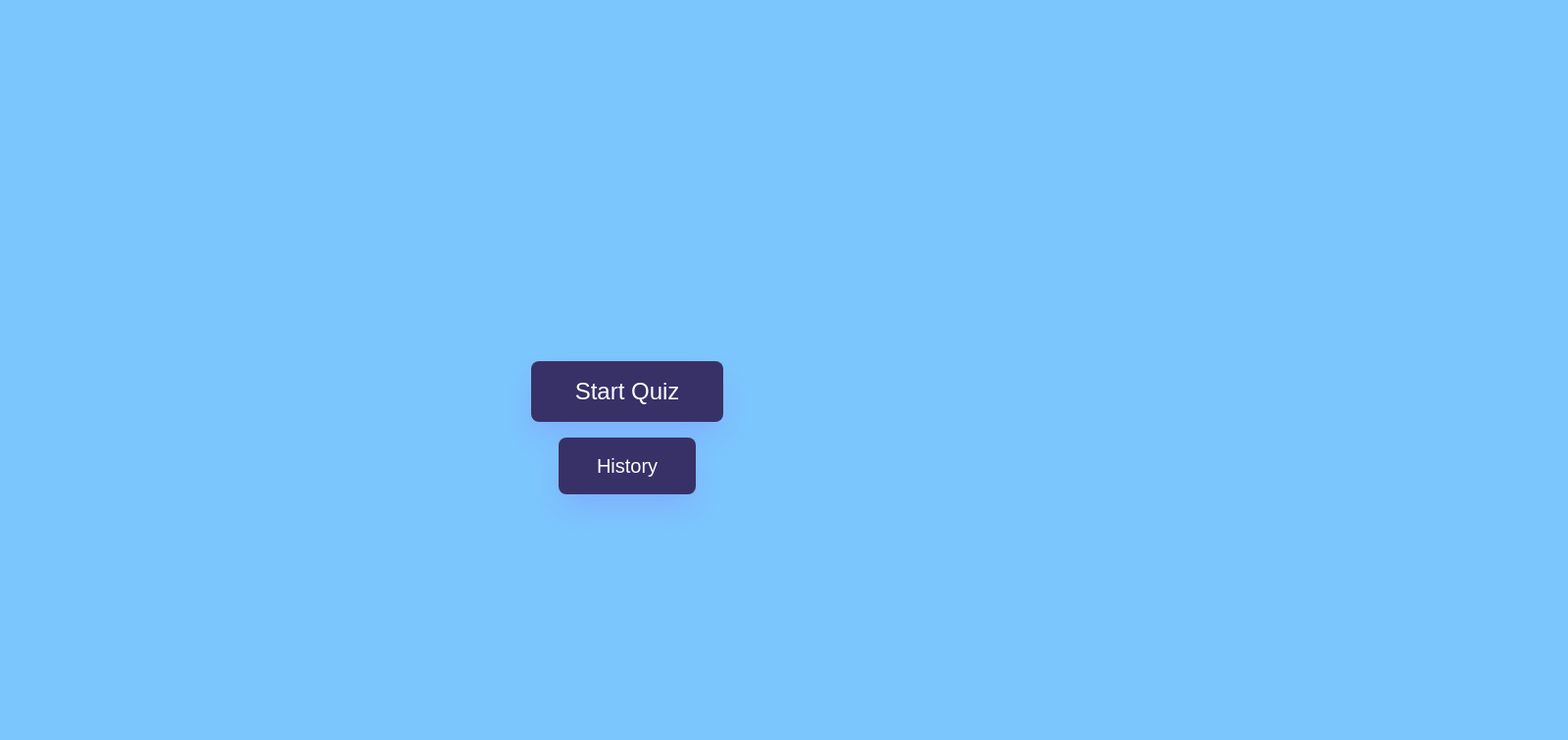
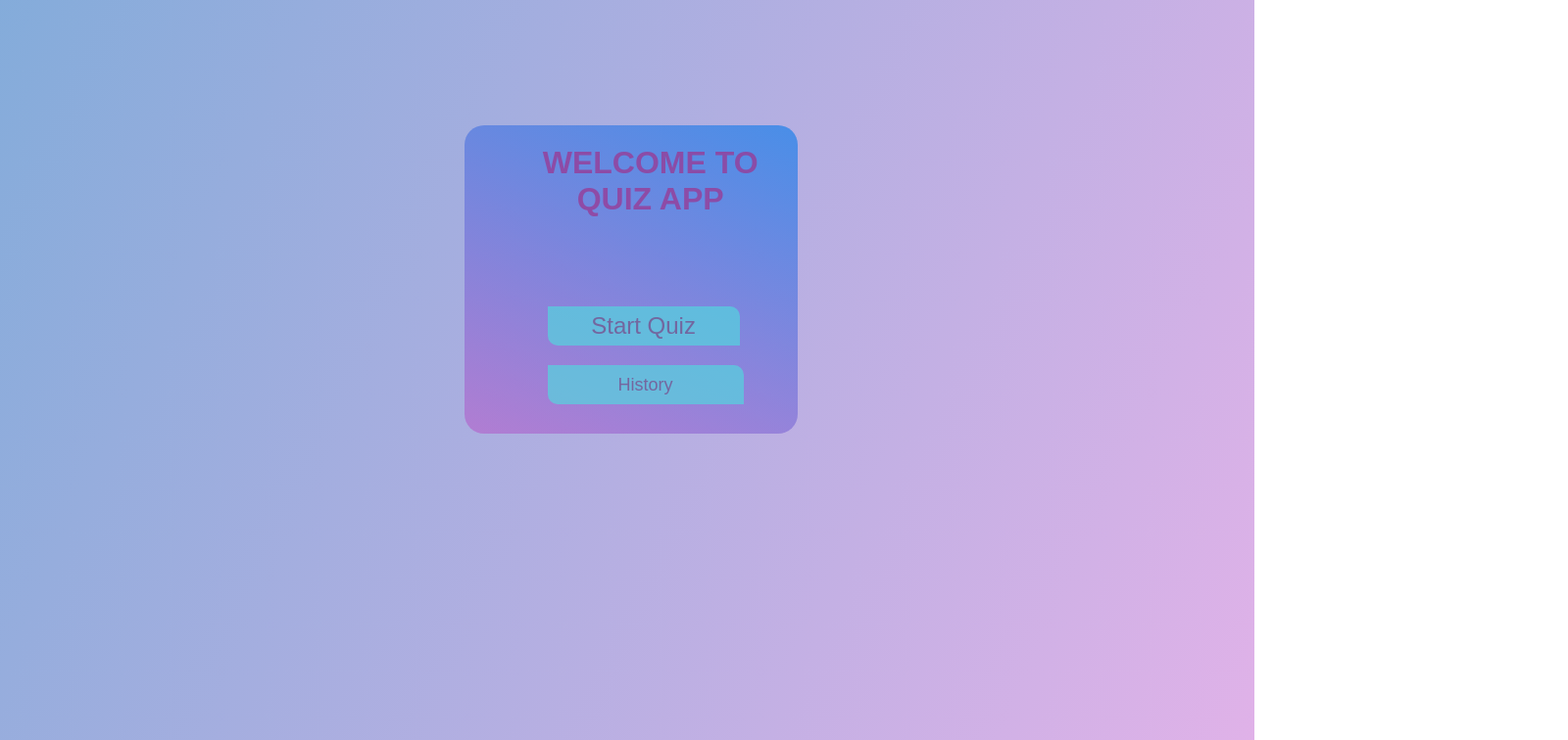
Before and after one commit to annsh97/final-project-quiz-app, a React (Create React App) app: page / in a window 1280 px wide. Shown: the top 756 px of the page at 98% size, 1600 px wide, since content can reach past the window. Built offline with nearby package versions, Linux system fonts and the light colour scheme.

Commit message:
fixed css

```diff
--- a/db.json
+++ b/db.json
@@ -10,7 +10,7 @@
     {
       "id": 2,
       "type": "multiple",
-      "question": "რომლებია Array-ის მეთოდები ",
+      "question": "რომლებია Array-ის მეთოდები? ",
 
       "options": ["map()", "valueOf()", "filter()", "values()"]
     },
@@ -29,7 +29,7 @@
     {
       "id": 4,
       "type": "boolean",
-      "question": "სწორია თუ არა შედეგი:  const array = [1,2,3,4,5,6] console.log(array.fill(10))  output: (6) [10, 10, 10, 10, 10, 10]"
+      "question": "სწორია თუ არა შედეგი;  const array = [1,2,3,4,5,6]; console.log(array.fill(10));  output: (6) [10, 10, 10, 10, 10, 10]"
     },
     {
       "id": 5,
--- a/src/Home.css
+++ b/src/Home.css
@@ -1,65 +1,47 @@
-body {
-  background-color: #8ecae6;
-  width: 100%;
-  height: 100vh;
-  display: flex;
+.button-items {
+  border: none;
+  width: 100px;
+  height: 40px;
+  text-align: center;
+
+  background: transparent;
+  outline: none;
+  background-color: rgba(82, 216, 223, 0.675);
+  margin-bottom: 20px;
+  margin-top: 50px;
+  color: rgba(126, 45, 118, 0.597);
+  margin-left: 15%;
 }
 
-.button-items {
-  position: absolute;
-  left: 50%;
-  top: 50%;
+button:hover {
+  cursor: pointer;
+}
 
-  align-items: center;
-  background-color: #383168;
-  border: 0;
-  border-radius: 8px;
-  box-shadow: rgba(151, 65, 252, 0.2) 0 15px 30px -5px;
-  box-sizing: border-box;
-  color: #ffffff;
-  display: flex;
-  font-family: sans-serif;
-  font-size: 20px;
-  justify-content: center;
-  line-height: 1em;
-  max-width: 100%;
-  min-width: 140px;
-  padding: 19px 24px;
-  text-decoration: none;
-  user-select: none;
-  -webkit-user-select: none;
-  touch-action: manipulation;
-  white-space: nowrap;
-  cursor: pointer;
-  transform: translate(-50%, -50%);
+button:disabled {
+  display: none;
 }
 
 .button-history {
-  margin-top: 210px;
-  margin-left: 140px;
+  border: none;
+  width: 200px;
+  height: 40px;
+  text-align: center;
 
-  align-items: center;
-  background-color: #383168;
-  border: 0;
-  border-radius: 8px;
-  box-shadow: rgba(151, 65, 252, 0.2) 0 15px 30px -5px;
-  box-sizing: border-box;
-  color: #ffffff;
-  display: flex;
-  font-family: sans-serif;
-  font-size: 20px;
-  justify-content: center;
-  line-height: 1em;
-  max-width: 100%;
-  min-width: 140px;
-  padding: 19px 24px;
-  text-decoration: none;
-  user-select: none;
-  -webkit-user-select: none;
-  touch-action: manipulation;
-  white-space: nowrap;
+  background: transparent;
+  outline: none;
+  background-color: rgba(82, 216, 223, 0.675);
+  margin-bottom: 30px;
+  color: rgba(126, 45, 118, 0.597);
+  font-size: large;
+  margin-left: 15%;
+}
+
+button:hover {
   cursor: pointer;
-  transform: translate(-50%, -50%);
+}
+
+button:disabled {
+  display: none;
 }
 
 @media (min-width: 768px) {
@@ -70,28 +52,35 @@ body {
 }
 
 .button-home {
-  position: absolute;
-  top: 6px;
-  left: 6px;
-  align-items: center;
-  background-color: #383168;
-  border: 0;
-  border-radius: 8px;
-  box-shadow: rgba(151, 65, 252, 0.2) 0 15px 30px -5px;
-  box-sizing: border-box;
-  color: #ffffff;
-  display: flex;
-  font-family: sans-serif;
-  font-size: 20px;
-  justify-content: center;
-  line-height: 1em;
-  max-width: 100%;
-  min-width: 140px;
-  padding: 19px 24px;
-  text-decoration: none;
-  user-select: none;
-  -webkit-user-select: none;
-  touch-action: manipulation;
-  white-space: nowrap;
+  border: none;
+  width: 100px;
+  height: 30px;
+  text-align: center;
+  border-radius: 0px 10px;
+  background: transparent;
+  outline: none;
+  background-color: rgb(213, 201, 185);
+  margin-left: 5%;
+}
+
+button:hover {
   cursor: pointer;
+  border: 2px solid #fff;
+  border-radius: 0px 10px;
 }
+
+button:disabled {
+  display: none;
+}
+.start-page {
+  list-style: none;
+  background: linear-gradient(
+    205deg,
+    rgba(46, 134, 233, 0.8),
+    rgba(184, 76, 196, 0.5)
+  );
+  border-radius: 20px;
+  max-width: 300px;
+  margin-left: 12%;
+  margin-right: 10%;
+}
--- a/src/Home.jsx
+++ b/src/Home.jsx
@@ -12,13 +12,19 @@ function Home() {
   };
   return (
     <div>
-      <button className="button-items" onClick={enterQuiz}>
-        Start Quiz
-      </button>
-      <button className="button-history" onClick={enterHistory}>
-        {" "}
-        History{" "}
-      </button>
+      <ul className="start-page">
+        <h1>Welcome to Quiz App</h1>
+        <li>
+          <button className="button-items" onClick={enterQuiz}>
+            Start Quiz
+          </button>
+        </li>
+        <li>
+          <button className="button-history" onClick={enterHistory}>
+            History
+          </button>
+        </li>
+      </ul>
     </div>
   );
 }
--- a/src/Quiz.css
+++ b/src/Quiz.css
@@ -1,17 +1,17 @@
 .container {
-  position: absolute;
-  left: 50%;
-  top: 50%;
-  align-items: center;
-  justify-content: center;
+  border: 4px solid rgba(255, 255, 255, 1);
+  background-color: rgb(137, 196, 169);
+  border-radius: 0px 10%;
+  grid-template-columns: repeat(2, 1fr);
+  grid-template-rows: repeat(4, 1fr);
 }
 .progress-bar-container {
   width: 100%;
-  background-color: #b87fca;
+  background-color: #ffffff;
   text-align: center;
-  border-top: 2px solid greenyellow;
-  border-bottom: 2px solid greenyellow;
+
   -ms-progress-appearance: bar;
+  border-radius: 15px;
 }
 
 .score-container {
@@ -23,46 +23,59 @@
 }
 
 body {
-  background-color: #7cc6fe;
-  display: flex;
-  justify-content: center;
-  align-items: center;
-  min-height: 100vh;
+  font-family: sans-serif;
+  background: linear-gradient(
+    115deg,
+    rgba(101, 151, 209, 0.8),
+    rgba(202, 102, 211, 0.5)
+  );
+  background-size: cover;
+  background-position: center;
+  background-repeat: no-repeat;
+  height: 100vh;
+  width: 100%;
+
+  margin-left: 25%;
+  margin-right: 25%;
+  margin-top: 10%;
 }
 
 .page {
-  background-color: rgb(44, 124, 161);
-  border-radius: 15px;
-  box-shadow: 0 0 10px 2px rgba(100, 100, 100, 0.1);
-  width: 600px;
-  overflow: hidden;
-  cursor: pointer;
+  width: 40vw;
+  padding: 2rem;
+  background: linear-gradient(
+    115deg,
+    rgba(101, 151, 209, 0.8),
+    rgba(202, 102, 211, 0.5)
+  );
+  cursor: default;
+  border-radius: 20px;
 }
 
 button {
-  background-color: #982cb6;
-  color: #fff;
   border: none;
-  display: block;
+  width: 100px;
+  height: 30px;
+  text-align: center;
+  border-radius: 0px 10px;
+  background: transparent;
+  outline: none;
+  background-color: rgba(82, 216, 223, 0.675);
+  margin-left: 40%;
+  margin-bottom: 10px;
+}
+
+button:hover {
   cursor: pointer;
-  font-size: 1.1rem;
-  font-family: inherit;
-  padding: 0.5rem;
-  border-radius: 20px;
-  margin: 0em;
-  border-top: 4px solid greenyellow;
-  border-bottom: 4px solid greenyellow;
+  border: 2px solid #fff;
 }
-button:hover {
-  background-color: #982cb6;
-}
-button:focus {
-  outline: none;
-  background-color: #982cb6;
+
+button:disabled {
+  display: none;
 }
 
 .question-section {
-  width: 100%;
+  width: 80%;
   position: relative;
 }
 
@@ -93,11 +106,11 @@ button:focus {
   display: flex;
   flex-direction: column;
   justify-content: space-between;
-  padding: 20px 20px 20px 20pc;
+  padding: 20px 20px 20px 20px;
 }
 
 .correct {
-  background-color: #2da3239a;
+  background-color: rgba(122, 219, 43, 0.366);
   border: 20px 20px 20px 20px;
   color: white;
   padding: 20px;
@@ -105,9 +118,12 @@ button:focus {
 }
 
 .incorrect {
-  background-color: #a11f4d97;
+  background-color: #7a345880;
   border: 20px 20px 20px 20px;
   color: white;
   padding: 20px;
   border-radius: 15px;
 }
+.progress-bar.bg-warning {
+  background-color: rgba(60, 202, 70, 0.736);
+}
--- a/src/components/History/History.css
+++ b/src/components/History/History.css
@@ -1,7 +1,7 @@
 h1 {
   text-transform: uppercase;
   font-weight: bold;
-  color: rgb(133, 53, 53);
+  color: rgba(152, 59, 150, 0.794);
   padding: 20px 10px;
   text-align: center;
 }
@@ -38,7 +38,7 @@ th {
 }
 
 .active {
-  background-color: rgb(158, 70, 164);
+  background-color: rgba(158, 70, 164, 0.804);
   border: 20px 20px 20px 20px;
   color: white;
   padding: 20px;
@@ -46,28 +46,25 @@ th {
 }
 
 .button-home {
-  position: absolute;
-  top: 6px;
-  left: 6px;
-  align-items: center;
-  background-color: #383168;
-  border: 0;
-  border-radius: 8px;
-  box-shadow: rgba(151, 65, 252, 0.2) 0 15px 30px -5px;
-  box-sizing: border-box;
-  color: #ffffff;
-  display: flex;
-  font-family: sans-serif;
-  font-size: 20px;
-  justify-content: center;
-  line-height: 1em;
-  max-width: 100%;
-  min-width: 140px;
-  padding: 19px 24px;
-  text-decoration: none;
-  user-select: none;
-  -webkit-user-select: none;
-  touch-action: manipulation;
-  white-space: nowrap;
+  margin-left: 310px;
+  margin-top: 10px;
+  border: none;
+  width: 100px;
+  height: 40px;
+  text-align: center;
+  border-radius: 0px 10px;
+  background: transparent;
+  outline: none;
+  background-color: rgba(82, 216, 223, 0.675);
+  margin-left: 40%;
+  font-size: large;
+}
+
+button:hover {
   cursor: pointer;
+  border: 2px solid #fff;
 }
+
+button:disabled {
+  display: none;
+}
--- a/src/components/QuestionTypes/single.css
+++ b/src/components/QuestionTypes/single.css
@@ -1,57 +1,35 @@
-.question-container {
-  padding: 40px;
-  display: flex;
-  flex-direction: column;
-  align-items: center;
-  justify-content: space-between;
-  height: 400px;
-  margin: 0 auto;
-  max-width: 800px;
-  min-height: 330px;
-}
 .score-section {
   cursor: pointer;
   padding: 20px;
 }
 
 .question-content {
-  /* display: flex; */
+  display: flex;
   flex-direction: column;
   height: 50%;
   width: 100%;
   justify-content: space-between;
   margin: 0 auto;
   text-align: center;
-  border-top: 2px solid greenyellow;
-  padding-top: 10px;
+  border-top: 2px solid rgb(122, 219, 43);
 }
 
 .answer-options {
-  padding-top: 30px;
-  display: grid;
-  grid-template-columns: repeat(2, 1fr);
-  grid-template-rows: repeat(2, 1fr);
-  grid-gap: 30px 5%;
-  align-items: center;
+  margin-bottom: 1rem;
+  font-size: 1.2rem;
 
-  border-radius: 15px;
+  background: lightblue;
+  border-radius: 1rem;
 }
 
 .active {
   background-color: rgb(127, 95, 168);
-
-  border: 20px 20px 20px 20px;
-
-  padding: 20px;
   border-radius: 15px;
 }
 
 .wrong {
   background-color: rgba(159, 56, 56, 0.873);
   border-color: rebeccapurple;
-  border: 20px 20px 20px 20px;
-
-  padding: 20px;
   border-radius: 15px;
 }
 .single-option {
@@ -61,4 +39,5 @@
 h3 {
   font-size: larger;
   font-weight: 400;
+  margin: 20px 20px 20px 20px;
 }
--- a/src/components/TryAgain/tryagain.scss
+++ b/src/components/TryAgain/tryagain.scss
@@ -2,8 +2,7 @@
   visibility: hidden;
   opacity: 0;
   position: fixed;
-  top: 80px;
-  bottom: 10;
+
   left: 90px;
   right: 90px;
   background: rgba(10, 70, 127, 0.49);
@@ -11,16 +10,18 @@
   text-align: center;
   align-items: center;
   border-radius: 20px;
+  margin-top: 100px;
+  margin-left: 15%;
+  margin-right: 20%;
 
   .popup {
     position: relative;
-    top: 28%;
-    left: 50%;
+
     transform: translate(-50%, -50%);
     padding: 25px 20px;
     background: #fff0a5cc;
     border-radius: 15px;
-    width: 15%;
+
     text-align: center;
     border: 5px solid #2364b0;
 
@@ -52,12 +53,12 @@
   }
 }
 .Save {
-  margin-right: 18%;
+  margin-right: 40%;
   width: 20%;
   flex-wrap: wrap;
 }
 .no {
-  margin-right: 18%;
+  margin-right: 40%;
   width: 20%;
   flex-wrap: wrap;
 }
@@ -71,7 +72,8 @@
   margin-bottom: 10px;
 }
 .close-button {
-  margin-left: 500px;
+  margin-left: 400px;
+
   background-color: rgb(157, 93, 142);
   padding: 5px;
   border-radius: 10px;
```
